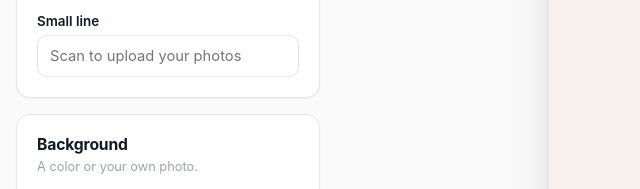
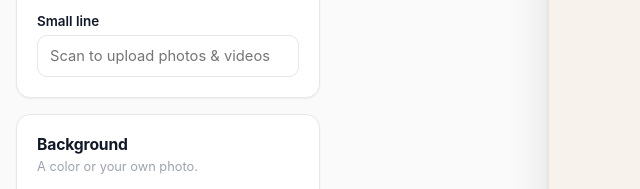
Before and after one commit to golfsum/snapjar, a plain HTML site: page public/design.html in a window 1280 px wide. Shown: the part 486-675 px from the top of the page, 0-640 px from the left. Drawn offline with Linux system fonts and the light colour scheme.

Commit message:
Default sign text to photos & videos

```diff
--- a/public/assets/design.js
+++ b/public/assets/design.js
@@ -16,42 +16,42 @@ const TEMPLATES = {
     name: "Rustic", tag: "Warm & handwritten", bg: "#f7f3ec",
     heading: { text: "Richard & Claudia", font: "'Great Vibes', cursive", color: "#8a6d4b", size: 17, x: 50, y: 20 },
     label:   { text: "Table 17", font: "'Cormorant Garamond', serif", color: "#2f2a24", size: 13, x: 50, y: 42, bold: true },
-    sub:     { text: "Scan to upload your photos", font: "'Cormorant Garamond', serif", color: "#8a6d4b", size: 4.4, x: 50, y: 90, caps: true },
+    sub:     { text: "Scan to upload photos & videos", font: "'Cormorant Garamond', serif", color: "#8a6d4b", size: 4.4, x: 50, y: 90, caps: true },
     qr: { x: 50, y: 67, size: 44 }
   },
   modern: {
     name: "Modern", tag: "Clean & minimal", bg: "#ffffff",
     heading: { text: "EMILY & JAKE", font: "'Inter', sans-serif", color: "#111111", size: 6.5, x: 50, y: 16, bold: true, caps: true },
     label:   { text: "Table 04", font: "'Inter', sans-serif", color: "#111111", size: 13, x: 50, y: 33, bold: true },
-    sub:     { text: "Scan to upload your photos", font: "'Inter', sans-serif", color: "#8a8a8a", size: 3.4, x: 50, y: 90, caps: true },
+    sub:     { text: "Scan to upload photos & videos", font: "'Inter', sans-serif", color: "#8a8a8a", size: 3.4, x: 50, y: 90, caps: true },
     qr: { x: 50, y: 63, size: 44 }
   },
   classic: {
     name: "Classic", tag: "Timeless serif", bg: "#fbfaf7",
     heading: { text: "The Wedding of", font: "'Cormorant Garamond', serif", color: "#1a1a1a", size: 5.6, x: 50, y: 15, caps: true },
     label:   { text: "Emily & Jake", font: "'Playfair Display', serif", color: "#1a1a1a", size: 11, x: 50, y: 27, bold: true },
-    sub:     { text: "Scan to share your photos", font: "'Playfair Display', serif", color: "#555555", size: 3.8, x: 50, y: 90, caps: true },
+    sub:     { text: "Scan to upload photos & videos", font: "'Playfair Display', serif", color: "#555555", size: 3.8, x: 50, y: 90, caps: true },
     qr: { x: 50, y: 63, size: 46 }
   },
   blacktie: {
     name: "Black Tie", tag: "Elegant & dark", bg: "#141b2e",
     heading: { text: "Celebrate", font: "'Great Vibes', cursive", color: "#e7c98a", size: 16, x: 50, y: 19 },
     label:   { text: "Table 4", font: "'Playfair Display', serif", color: "#ffffff", size: 12, x: 50, y: 41, bold: true },
-    sub:     { text: "Scan to add your photos", font: "'Inter', sans-serif", color: "#c8cede", size: 3.8, x: 50, y: 90, caps: true },
+    sub:     { text: "Scan to upload photos & videos", font: "'Inter', sans-serif", color: "#c8cede", size: 3.8, x: 50, y: 90, caps: true },
     qr: { x: 50, y: 66, size: 44 }
   },
   garden: {
     name: "Garden", tag: "Fresh & botanical", bg: "#eef3ea",
     heading: { text: "In Full Bloom", font: "'Great Vibes', cursive", color: "#5f7350", size: 16, x: 50, y: 20 },
     label:   { text: "Table 8", font: "'Cormorant Garamond', serif", color: "#354a2c", size: 12, x: 50, y: 42, bold: true },
-    sub:     { text: "Scan to upload photos", font: "'Cormorant Garamond', serif", color: "#5f7350", size: 4.2, x: 50, y: 90, caps: true },
+    sub:     { text: "Scan to upload photos & videos", font: "'Cormorant Garamond', serif", color: "#5f7350", size: 4.2, x: 50, y: 90, caps: true },
     qr: { x: 50, y: 67, size: 44 }
   },
   coastal: {
     name: "Coastal", tag: "Soft & seaside", bg: "#eef3f7",
     heading: { text: "By the Sea", font: "'Great Vibes', cursive", color: "#3a6b8a", size: 16, x: 50, y: 20 },
     label:   { text: "Table 6", font: "'Cormorant Garamond', serif", color: "#243d4e", size: 12, x: 50, y: 42, bold: true },
-    sub:     { text: "Scan to upload photos", font: "'Cormorant Garamond', serif", color: "#3a6b8a", size: 4.2, x: 50, y: 90, caps: true },
+    sub:     { text: "Scan to upload photos & videos", font: "'Cormorant Garamond', serif", color: "#3a6b8a", size: 4.2, x: 50, y: 90, caps: true },
     qr: { x: 50, y: 67, size: 44 }
   }
 };
--- a/public/design.html
+++ b/public/design.html
@@ -43,7 +43,7 @@
         </div>
         <div class="field">
           <label for="f-sub">Small line</label>
-          <input type="text" id="f-sub" placeholder="Scan to upload your photos">
+          <input type="text" id="f-sub" placeholder="Scan to upload photos & videos">
         </div>
       </section>
 
```
